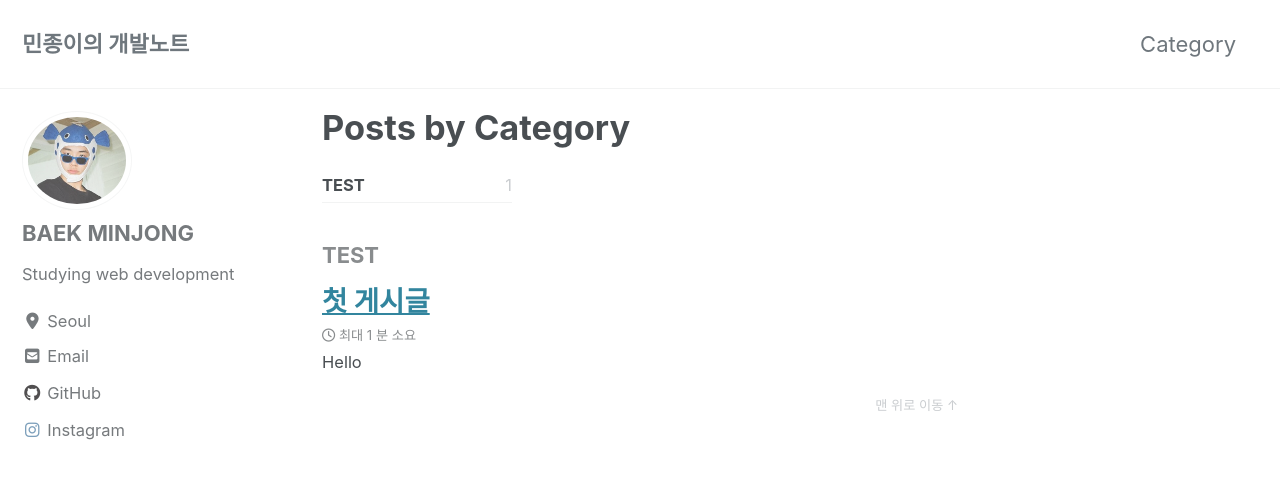
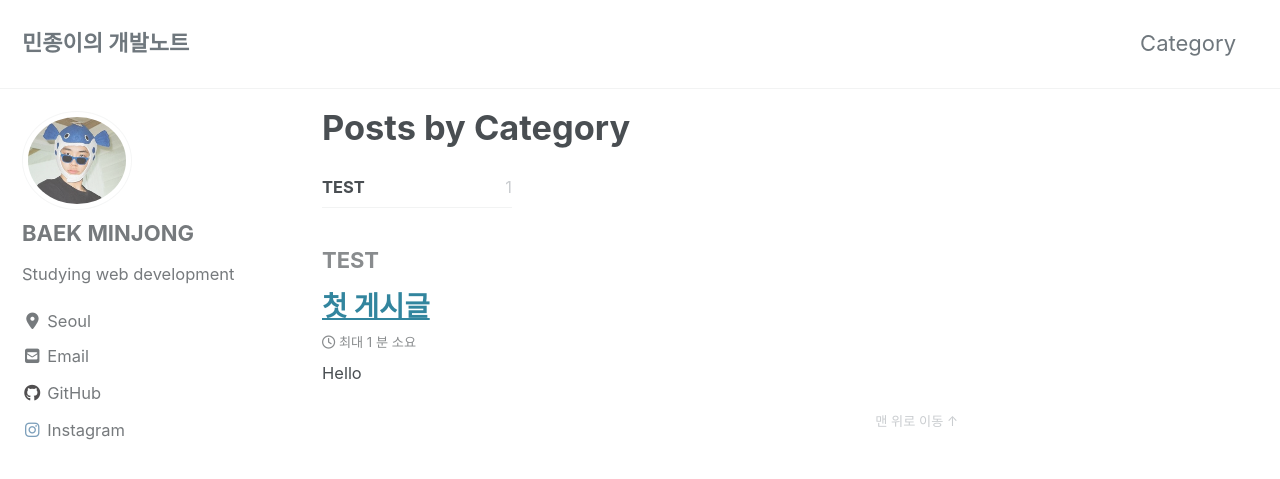
Before and after one commit to kjw0112m/minjongbaek.github.io, a Jekyll site: the page built from _pages/category-archive.md, in a window 1280 px wide and 900 px high. Shown: the top 479 px of the window. Built offline with Jekyll 4.4.1, drawn with Linux system fonts in a browser that asks for light colours; cached includes are drawn as plain includes; nearby versions of some CDN libraries.

Commit message:
Update _base.scss

```diff
--- a/_sass/minimal-mistakes/_base.scss
+++ b/_sass/minimal-mistakes/_base.scss
@@ -13,7 +13,7 @@ body {
   padding: 0;
   color: $text-color;
   font-family: $global-font-family;
-  line-height: 1.5;
+  line-height: 1.8;
 
   &.overflow--hidden {
     /* when primary navigation is visible, the content in the background won't scroll */
```
